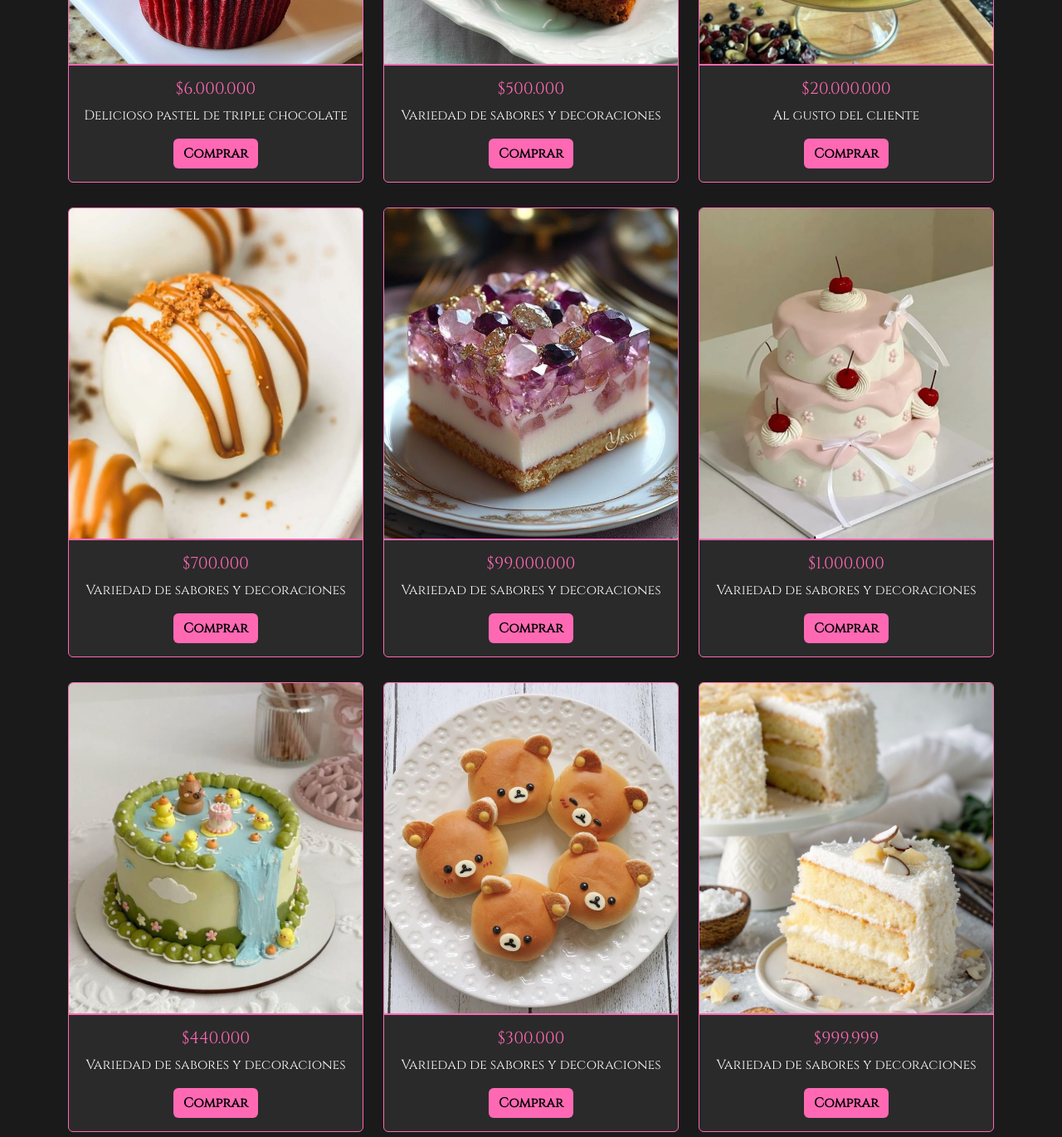
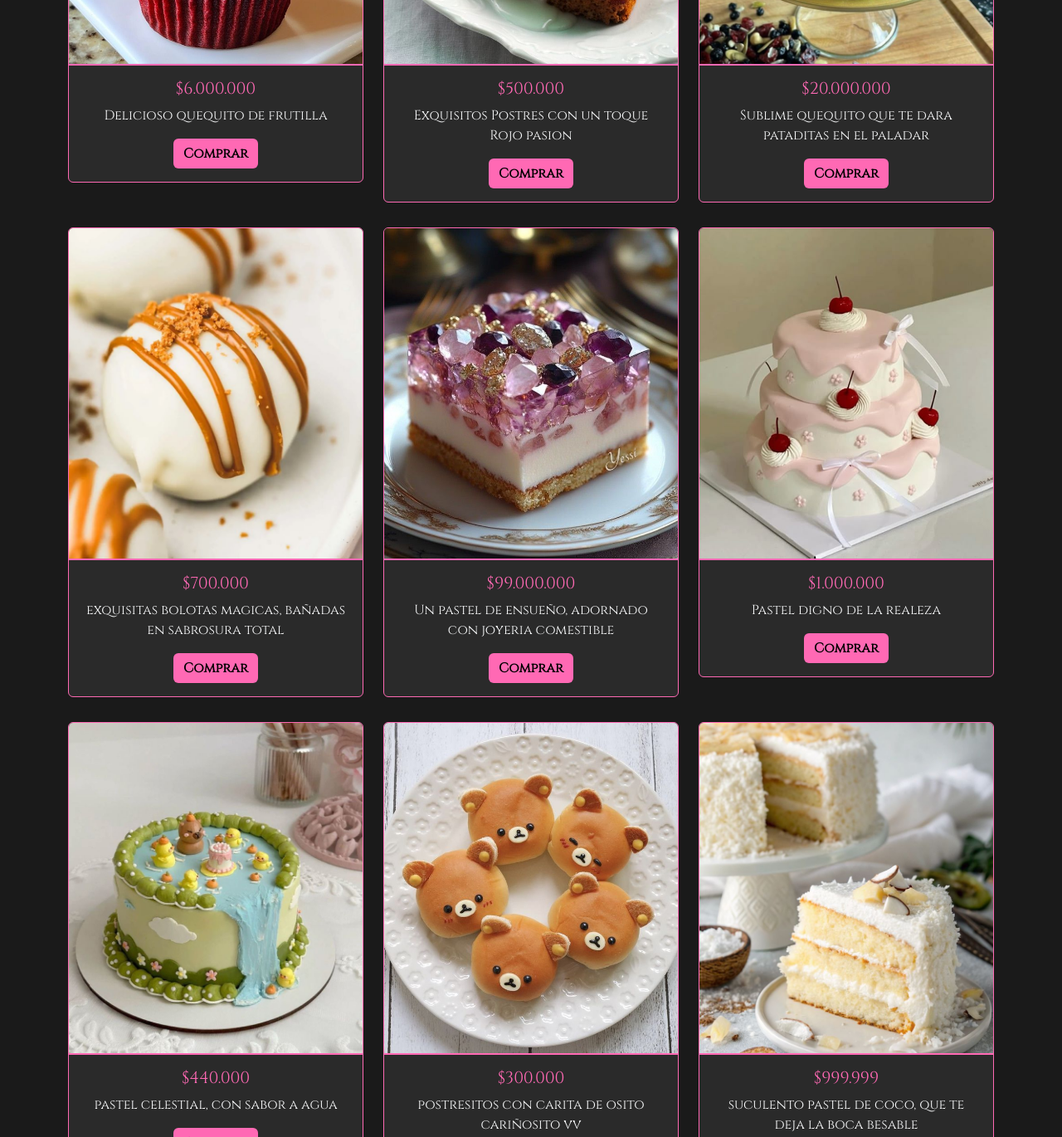
Before and after one commit to linax0/maison-sucr-e-2.0, a plain HTML site: page index.html in a window 1280 px wide. Shown: the part 760-2130 px from the top of the page at 83% size. Drawn offline with nearby package versions, Linux system fonts and the light colour scheme.

Commit message:
Update index.html
Agregué descripción del pastel estrella

```diff
--- a/index.html
+++ b/index.html
@@ -178,7 +178,7 @@
             <img src="imagenes/pastel-1.jpg" class="card-img-top product-img" alt="Pastel de Chocolate" />
             <div class="card-body text-center">
                 <h5 class="card-title" style="color: #FF69B4;">$6.000.000</h5>
-              <p class="card-text text-light">Delicioso pastel de triple chocolate</p>
+              <p class="card-text text-light">Delicioso quequito de frutilla</p>
               <button class="btn btn-pink">Comprar</button>
             </div>
           </div>
@@ -190,7 +190,7 @@
             <img src="imagenes/pastel-2.jpg" class="card-img-top product-img" alt="Dulces" />
             <div class="card-body text-center">
                 <h5 class="card-title" style="color: #FF69B4;">$500.000</h5>
-              <p class="card-text text-light">Variedad de sabores y decoraciones</p>
+              <p class="card-text text-light">Exquisitos Postres con un toque Rojo pasion</p>
               <button class="btn btn-pink">Comprar</button>
             </div>
           </div>
@@ -202,7 +202,7 @@
             <img src="imagenes/pastel--3.jpg" class="card-img-top product-img" alt="Pasteles Creativos" />
             <div class="card-body text-center">
                 <h5 class="card-title" style="color: #FF69B4;">$20.000.000</h5>
-              <p class="card-text text-light">Al gusto del cliente</p>
+              <p class="card-text text-light">Sublime quequito que te dara pataditas en el paladar</p>
               <button class="btn btn-pink">Comprar</button>
             </div>
           </div>
@@ -214,7 +214,7 @@
               <img src="imagenes/pastel-4.jpg" class="card-img-top product-img" alt="Dulces" />
               <div class="card-body text-center">
                 <h5 class="card-title" style="color: #FF69B4;">$700.000</h5>
-                <p class="card-text text-light">Variedad de sabores y decoraciones</p>
+                <p class="card-text text-light">exquisitas bolotas magicas, bañadas en sabrosura total</p>
                 <button class="btn btn-pink">Comprar</button>
               </div>
             </div>
@@ -226,7 +226,7 @@
               <img src="imagenes/pastel-5.jpg" class="card-img-top product-img" alt="Dulces" />
               <div class="card-body text-center">
                 <h5 class="card-title" style="color: #FF69B4;">$99.000.000</h5>
-                <p class="card-text text-light">Variedad de sabores y decoraciones</p>
+                <p class="card-text text-light">Un pastel de ensueño, adornado con joyeria comestible</p>
                 <button class="btn btn-pink">Comprar</button>
               </div>
             </div>
@@ -238,7 +238,7 @@
               <img src="imagenes/pastel-6.jpg" class="card-img-top product-img" alt="Dulces" />
               <div class="card-body text-center">
                 <h5 class="card-title" style="color: #FF69B4;">$1.000.000</h5>
-                <p class="card-text text-light">Variedad de sabores y decoraciones</p>
+                <p class="card-text text-light">Pastel digno de la realeza</p>
                 <button class="btn btn-pink">Comprar</button>
               </div>
             </div>
@@ -250,7 +250,7 @@
               <img src="imagenes/pastel-7.jpg" class="card-img-top product-img" alt="Dulces" />
               <div class="card-body text-center">
                 <h5 class="card-title" style="color: #FF69B4;">$440.000</h5>
-                <p class="card-text text-light">Variedad de sabores y decoraciones</p>
+                <p class="card-text text-light">pastel celestial, con sabor a agua</p>
                 <button class="btn btn-pink">Comprar</button>
               </div>
             </div>
@@ -262,7 +262,7 @@
               <img src="imagenes/pastel-8.jpg" class="card-img-top product-img" alt="Dulces" />
               <div class="card-body text-center">
                 <h5 class="card-title" style="color: #FF69B4;">$300.000</h5>
-                <p class="card-text text-light">Variedad de sabores y decoraciones</p>
+                <p class="card-text text-light">postresitos con carita de osito cariñosito vv</p>
                 <button class="btn btn-pink">Comprar</button>
               </div>
             </div>
@@ -274,7 +274,7 @@
               <img src="imagenes/pastel-9.jpg" class="card-img-top product-img" alt="Dulces" />
               <div class="card-body text-center">
                 <h5 class="card-title" style="color: #FF69B4;">$999.999</h5>
-                <p class="card-text text-light">Variedad de sabores y decoraciones</p>
+                <p class="card-text text-light">suculento pastel de coco, que te deja la boca besable</p>
                 <button class="btn btn-pink">Comprar</button>
               </div>
             </div>
@@ -286,7 +286,7 @@
               <img src="imagenes/pastel-10.jpg" class="card-img-top product-img" alt="Dulces" />
               <div class="card-body text-center">
                 <h5 class="card-title" style="color: #FF69B4;">$10.000.000</h5>
-                <p class="card-text text-light">Variedad de sabores y decoraciones</p>
+                <p class="card-text text-light">inigualable queque con nieve del Monte Everest, sabor a coco</p>
                 <button class="btn btn-pink">Comprar</button>
               </div>
             </div>
@@ -298,7 +298,7 @@
               <img src="imagenes/pastel-11.jpg" class="card-img-top product-img" alt="Dulces" />
               <div class="card-body text-center">
                 <h5 class="card-title" style="color: #FF69B4;">$200.000</h5>
-                <p class="card-text text-light">Variedad de sabores y decoraciones</p>
+                <p class="card-text text-light">pastelito para llevar a casa y compartir con la familia, o mejor no compartas,por su deleite sabor</p>
                 <button class="btn btn-pink">Comprar</button>
               </div>
             </div>
```
